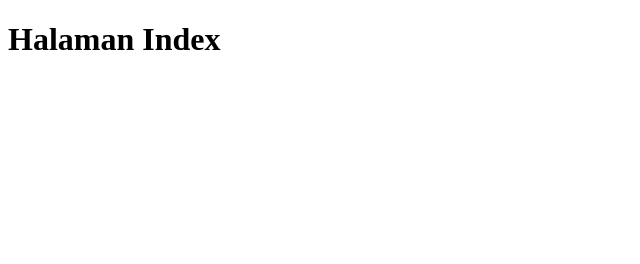
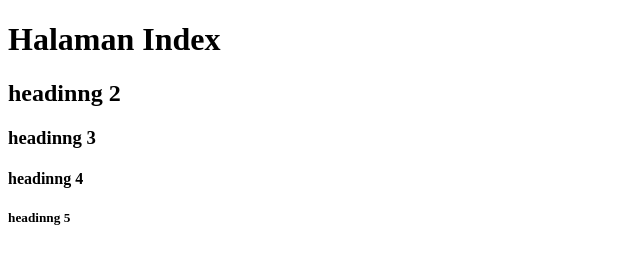
Before and after one commit to klee-bakudan/todo-list, a plain HTML site: page index.html in a window 1280 px wide. Shown: the whole page, without its empty margins (0-640 px from the left). Drawn offline with Linux system fonts and the light colour scheme.

Commit message:
update 3 file

```diff
--- a/index.html
+++ b/index.html
@@ -7,5 +7,9 @@
 </head>
 <body>
     <h1>Halaman Index</h1>
+    <h2>headinng 2</h2>
+    <h3>headinng 3</h3>
+    <h4>headinng 4</h4>
+    <h5>headinng 5</h5>
 </body>
 </html>
--- a/main.js
+++ b/main.js
@@ -0,0 +1 @@
+MediaKeyMessageEvent
--- a/style.css
+++ b/style.css
@@ -0,0 +1 @@
+::-moz-list-number
```
